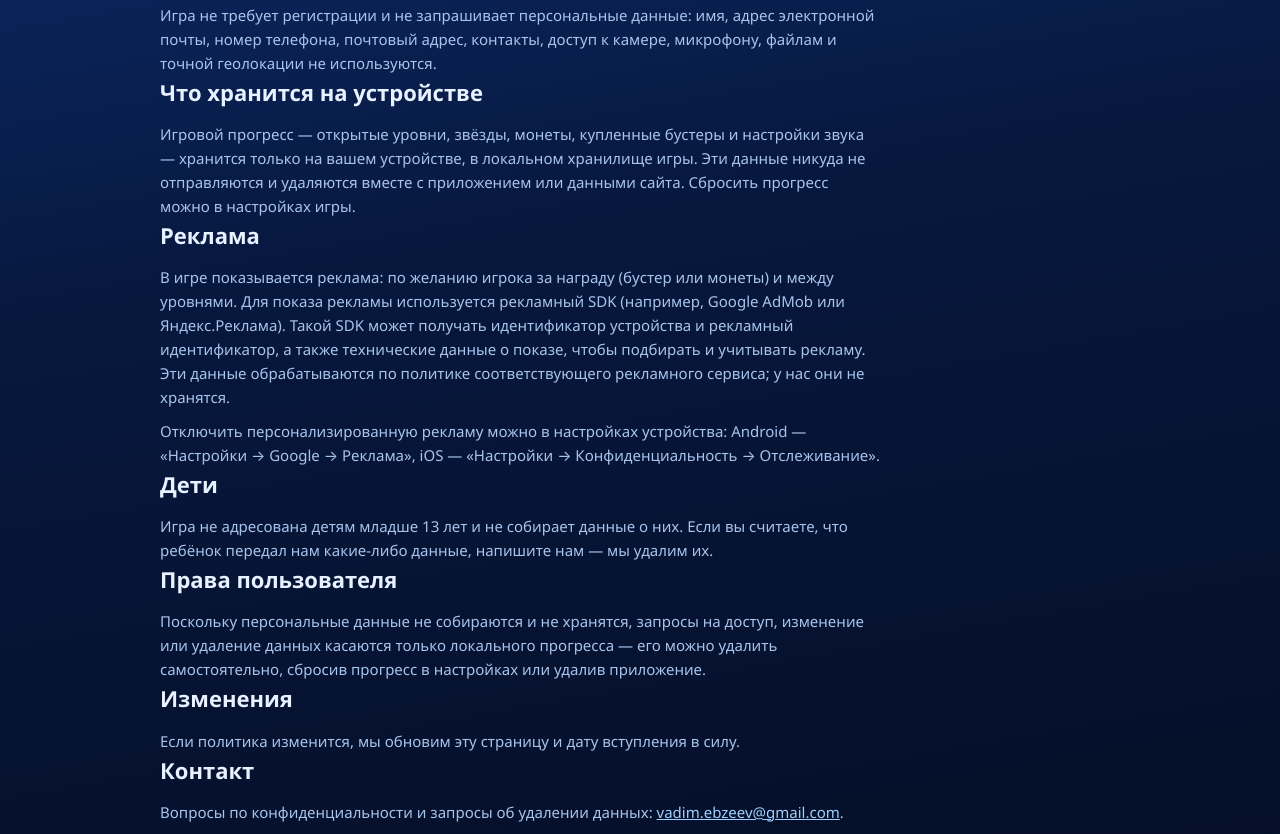
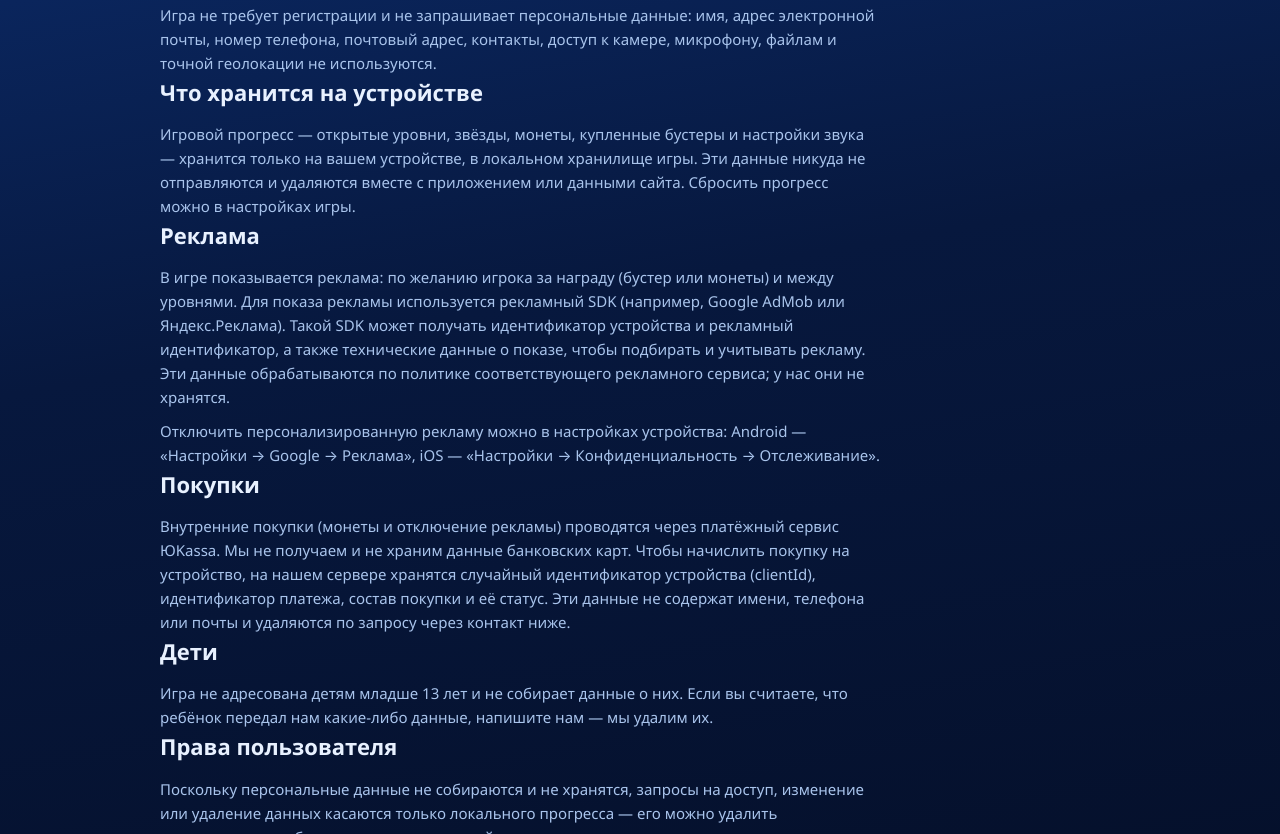
Before and after one commit to vadim2451782/vadim2451782.github.io, a plain HTML site: page privacy.html in a window 1280 px wide. Shown: the part 388-1222 px from the top of the page. Drawn offline with Linux system fonts and the light colour scheme.

Commit message:
Privacy: describe payment data (YooKassa, clientId, purchase records)

```diff
--- a/privacy.html
+++ b/privacy.html
@@ -31,6 +31,9 @@
   <p>В игре показывается реклама: по желанию игрока за награду (бустер или монеты) и между уровнями. Для показа рекламы используется рекламный SDK (например, Google AdMob или Яндекс.Реклама). Такой SDK может получать идентификатор устройства и рекламный идентификатор, а также технические данные о показе, чтобы подбирать и учитывать рекламу. Эти данные обрабатываются по политике соответствующего рекламного сервиса; у нас они не хранятся.</p>
   <p>Отключить персонализированную рекламу можно в настройках устройства: Android — «Настройки → Google → Реклама», iOS — «Настройки → Конфиденциальность → Отслеживание».</p>
 
+  <h2>Покупки</h2>
+  <p>Внутренние покупки (монеты и отключение рекламы) проводятся через платёжный сервис ЮKassa. Мы не получаем и не храним данные банковских карт. Чтобы начислить покупку на устройство, на нашем сервере хранятся случайный идентификатор устройства (clientId), идентификатор платежа, состав покупки и её статус. Эти данные не содержат имени, телефона или почты и удаляются по запросу через контакт ниже.</p>
+
   <h2>Дети</h2>
   <p>Игра не адресована детям младше 13 лет и не собирает данные о них. Если вы считаете, что ребёнок передал нам какие-либо данные, напишите нам — мы удалим их.</p>
 
```
